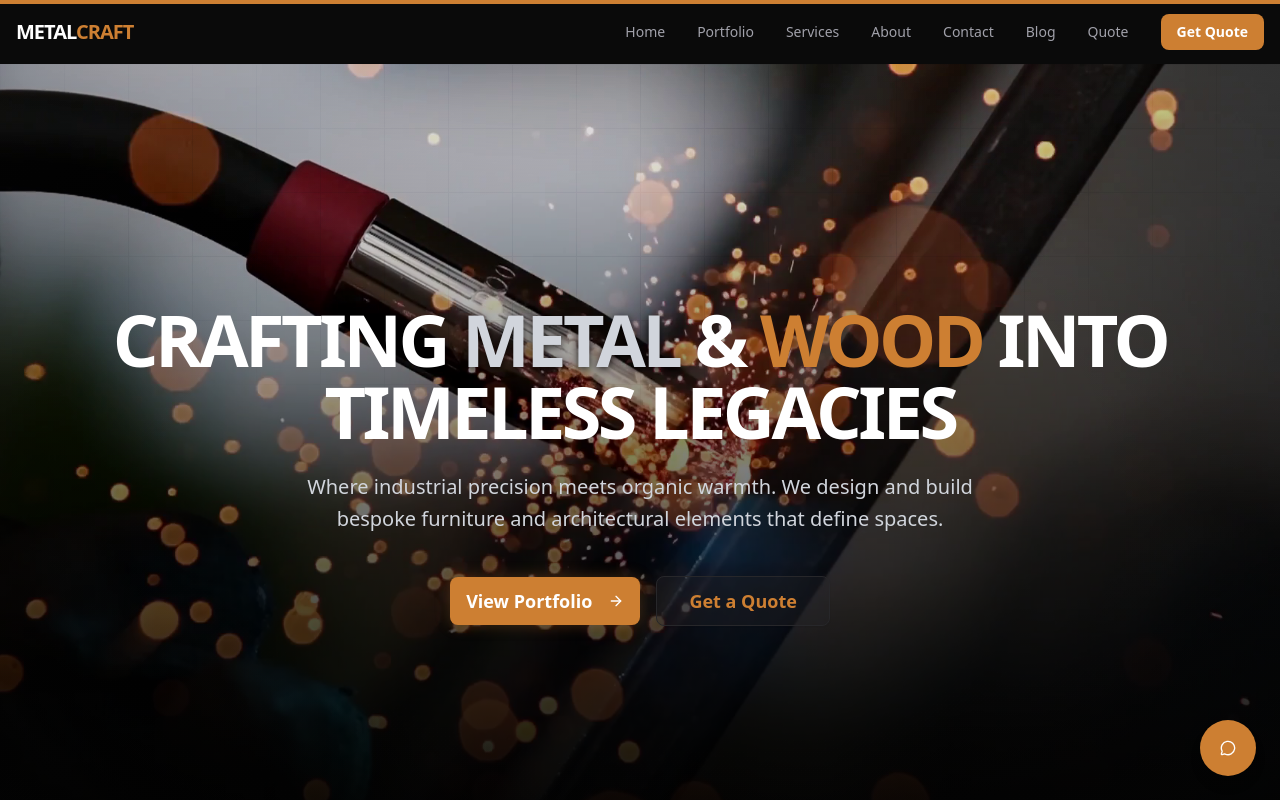
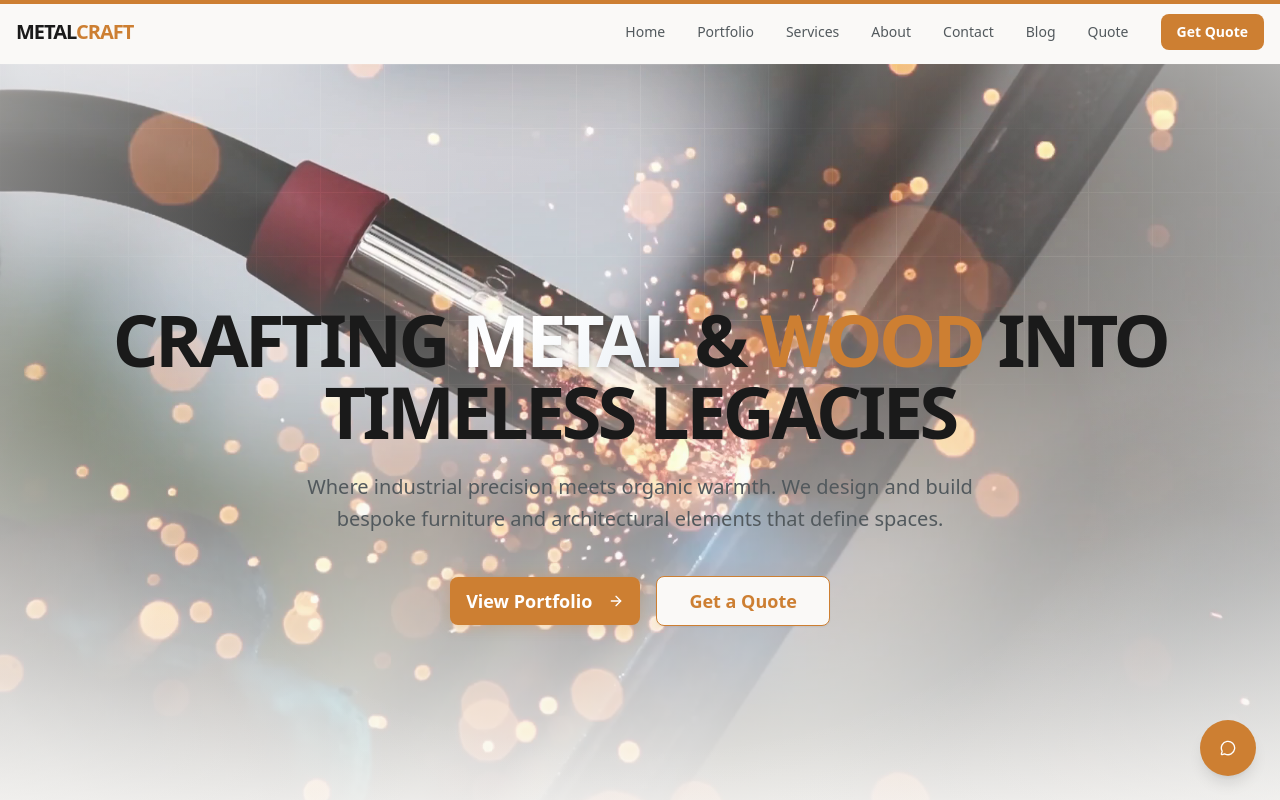
Before and after one commit to bokk3/metal-woodworking-site, a Next.js app: page / in a window 1280 px wide. Shown: the top 800 px of the page. Built offline with nearby package versions, Linux system fonts and the light colour scheme.

Commit message:
Fix darkmode.

```diff
--- a/app/globals.css
+++ b/app/globals.css
@@ -26,8 +26,6 @@ html {
   --color-bronze-dark: #b87333;
   --color-steel: #71797e;
   --color-steel-dark: #52595d;
-  --color-darkBg: #0a0a0a;
-  --color-darkBg-lighter: #1a1a1a;
   --color-accent: #ffa500;
 
   --color-sidebar-ring: var(--sidebar-ring);
@@ -67,7 +65,47 @@ html {
 
 :root {
   --radius: 0.625rem;
-  /* Default to Dark Mode colors */
+}
+
+/* Light Mode (default) */
+:root,
+.light {
+  --background: #faf9f7;
+  --foreground: #1a1a1a;
+  --card: #ffffff;
+  --card-foreground: #1a1a1a;
+  --popover: #ffffff;
+  --popover-foreground: #1a1a1a;
+  --primary: #ffa500;
+  --primary-foreground: #ffffff;
+  --secondary: #e8e6e3;
+  --secondary-foreground: #1a1a1a;
+  --muted: #f0ede8;
+  --muted-foreground: #52595d;
+  --accent: #cd7f32;
+  --accent-foreground: #ffffff;
+  --destructive: #dc2626;
+  --destructive-foreground: #ffffff;
+  --border: #d4d1cc;
+  --input: #e8e6e3;
+  --ring: #ffa500;
+  --chart-1: #cd7f32;
+  --chart-2: #71797e;
+  --chart-3: #ffa500;
+  --chart-4: #b87333;
+  --chart-5: #52595d;
+  --sidebar: #faf9f7;
+  --sidebar-foreground: #1a1a1a;
+  --sidebar-primary: #ffa500;
+  --sidebar-primary-foreground: #ffffff;
+  --sidebar-accent: #f0ede8;
+  --sidebar-accent-foreground: #1a1a1a;
+  --sidebar-border: #d4d1cc;
+  --sidebar-ring: #ffa500;
+}
+
+/* Dark Mode */
+.dark {
   --background: #0a0a0a;
   --foreground: #ffffff;
   --card: #1a1a1a;
@@ -100,45 +138,6 @@ html {
   --sidebar-accent-foreground: #ffffff;
   --sidebar-border: #27272a;
   --sidebar-ring: #ffa500;
-}
-
-/* Explicit Dark Mode Overrides (same as root for now since we want default dark) */
-.dark {
-  :root {
-    --background: 20 14.3% 4.1%;
-    --foreground: 60 9.1% 97.8%;
-    --card: 24 9.8% 10%;
-    --card-foreground: 60 9.1% 97.8%;
-    --popover: 20 14.3% 4.1%;
-    --popover-foreground: 60 9.1% 97.8%;
-    --primary: 47.9 95.8% 53.1%;
-    --primary-foreground: 26 83.3% 14.1%;
-    --secondary: 12 6.5% 15.1%;
-    --secondary-foreground: 60 9.1% 97.8%;
-    --muted: 12 6.5% 15.1%;
-    --muted-foreground: 24 5.4% 63.9%;
-    --accent: 12 6.5% 15.1%;
-    --accent-foreground: 60 9.1% 97.8%;
-    --destructive: 0 62.8% 30.6%;
-    --destructive-foreground: 60 9.1% 97.8%;
-    --border: 12 6.5% 15.1%;
-    --input: 12 6.5% 15.1%;
-    --ring: 35.5 91.7% 32.9%;
-    --chart-1: 220 70% 50%;
-    --chart-2: 160 60% 45%;
-    --chart-3: 30 80% 55%;
-    --chart-4: 280 65% 60%;
-    --chart-5: 340 75% 55%;
-    --radius: 0.5rem;
-    --sidebar-background: 240 5.9% 10%;
-    --sidebar-foreground: 240 4.8% 95.9%;
-    --sidebar-primary: 224.3 76.3% 48%;
-    --sidebar-primary-foreground: 0 0% 100%;
-    --sidebar-accent: 240 3.7% 15.9%;
-    --sidebar-accent-foreground: 240 4.8% 95.9%;
-    --sidebar-border: 240 3.7% 15.9%;
-    --sidebar-ring: 217.2 91.2% 59.8%;
-  }
 }
 
 @theme {
@@ -196,7 +195,7 @@ html {
 }
 
 ::-webkit-scrollbar-track {
-  @apply bg-darkBg;
+  @apply bg-muted;
 }
 
 ::-webkit-scrollbar-thumb {
@@ -206,3 +205,13 @@ html {
 ::-webkit-scrollbar-thumb:hover {
   @apply bg-accent;
 }
+
+/* Metallic Shimmer Animation */
+@keyframes shimmer {
+  0% {
+    background-position: -200% 0;
+  }
+  100% {
+    background-position: 200% 0;
+  }
+}
--- a/app/layout.tsx
+++ b/app/layout.tsx
@@ -6,6 +6,7 @@ import { Footer } from "@/components/sections/Footer";
 import { ScrollProgress } from "@/components/ui/ScrollProgress";
 import { CustomCursor } from "@/components/ui/CustomCursor";
 import { ContactWidget } from "@/components/ui/ContactWidget";
+import { ThemeProvider } from "@/components/providers/ThemeProvider";
 
 const inter = Inter({
   variable: "--font-inter",
@@ -59,16 +60,38 @@ export default function RootLayout({
   children: React.ReactNode;
 }>) {
   return (
-    <html lang="en" className="dark">
+    <html lang="en" suppressHydrationWarning>
       <body
         className={`${inter.variable} ${oswald.variable} antialiased bg-background text-foreground flex flex-col min-h-screen`}
       >
+        <script
+          dangerouslySetInnerHTML={{
+            __html: `
+              (function() {
+                try {
+                  const storageKey = 'metalcraft-theme';
+                  const defaultTheme = 'system';
+                  const stored = localStorage.getItem(storageKey) || defaultTheme;
+                  let theme;
+                  if (stored === 'system') {
+                    theme = window.matchMedia('(prefers-color-scheme: dark)').matches ? 'dark' : 'light';
+                  } else {
+                    theme = stored;
+                  }
+                  document.documentElement.classList.add(theme);
+                } catch (e) {}
+              })();
+            `,
+          }}
+        />
+        <ThemeProvider defaultTheme="system" storageKey="metalcraft-theme">
           <ScrollProgress />
           <CustomCursor />
           <ContactWidget />
           <Navbar />
           <main className="grow">{children}</main>
           <Footer />
+        </ThemeProvider>
       </body>
     </html>
   );
--- /dev/null
+++ b/components/providers/ThemeProvider.tsx
@@ -0,0 +1,118 @@
+"use client";
+
+import { createContext, useContext, useEffect, useState } from "react";
+
+type Theme = "dark" | "light" | "system";
+
+interface ThemeProviderProps {
+  children: React.ReactNode;
+  defaultTheme?: Theme;
+  storageKey?: string;
+}
+
+interface ThemeProviderState {
+  theme: Theme;
+  setTheme: (theme: Theme) => void;
+  resolvedTheme: "dark" | "light";
+}
+
+const ThemeProviderContext = createContext<ThemeProviderState | undefined>(
+  undefined
+);
+
+export function ThemeProvider({
+  children,
+  defaultTheme = "system",
+  storageKey = "metalcraft-theme",
+  ...props
+}: ThemeProviderProps) {
+  const [theme, setThemeState] = useState<Theme>(defaultTheme);
+  const [resolvedTheme, setResolvedTheme] = useState<"dark" | "light">("dark");
+  const [mounted, setMounted] = useState(false);
+
+  useEffect(() => {
+    setMounted(true);
+
+    // Get theme from localStorage or use default
+    const stored = localStorage.getItem(storageKey) as Theme | null;
+    const initialTheme = stored || defaultTheme;
+
+    setThemeState(initialTheme);
+
+    // Apply theme (script in head already set it, but we ensure it's correct)
+    const root = window.document.documentElement;
+    root.classList.remove("light", "dark");
+
+    let resolved: "dark" | "light";
+    if (initialTheme === "system") {
+      resolved = window.matchMedia("(prefers-color-scheme: dark)").matches
+        ? "dark"
+        : "light";
+    } else {
+      resolved = initialTheme;
+    }
+
+    root.classList.add(resolved);
+    setResolvedTheme(resolved);
+  }, [defaultTheme, storageKey]); // Run on mount and if defaults change
+
+  useEffect(() => {
+    if (!mounted) return;
+
+    const root = window.document.documentElement;
+    root.classList.remove("light", "dark");
+
+    let resolved: "dark" | "light";
+    if (theme === "system") {
+      resolved = window.matchMedia("(prefers-color-scheme: dark)").matches
+        ? "dark"
+        : "light";
+    } else {
+      resolved = theme;
+    }
+
+    root.classList.add(resolved);
+    setResolvedTheme(resolved);
+    localStorage.setItem(storageKey, theme);
+
+    // Listen for system theme changes when using system preference
+    if (theme === "system") {
+      const mediaQuery = window.matchMedia("(prefers-color-scheme: dark)");
+      const handleChange = (e: MediaQueryListEvent) => {
+        const root = window.document.documentElement;
+        root.classList.remove("light", "dark");
+        const systemTheme = e.matches ? "dark" : "light";
+        root.classList.add(systemTheme);
+        setResolvedTheme(systemTheme);
+      };
+
+      mediaQuery.addEventListener("change", handleChange);
+      return () => mediaQuery.removeEventListener("change", handleChange);
+    }
+  }, [theme, storageKey, mounted]);
+
+  const setTheme = (newTheme: Theme) => {
+    setThemeState(newTheme);
+  };
+
+  const value = {
+    theme,
+    setTheme,
+    resolvedTheme,
+  };
+
+  return (
+    <ThemeProviderContext.Provider {...props} value={value}>
+      {children}
+    </ThemeProviderContext.Provider>
+  );
+}
+
+export const useTheme = () => {
+  const context = useContext(ThemeProviderContext);
+
+  if (context === undefined)
+    throw new Error("useTheme must be used within a ThemeProvider");
+
+  return context;
+};
--- a/components/sections/About.tsx
+++ b/components/sections/About.tsx
@@ -23,7 +23,7 @@ export function About() {
             viewport={{ once: true }}
             className="relative"
           >
-            <div className="relative aspect-[4/3] rounded-lg overflow-hidden">
+            <div className="relative aspect-[4/3] rounded-lg overflow-hidden shadow-lg dark:shadow-none">
               <Image
                 src="/images/hero/background.png"
                 alt="MetalCraft Workshop"
@@ -31,10 +31,10 @@ export function About() {
                 sizes="(max-width: 768px) 100vw, 50vw"
                 className="object-cover"
               />
-              <div className="absolute inset-0 bg-black/20" />
+              <div className="absolute inset-0 bg-black/20 dark:bg-black/20" />
             </div>
             {/* Decorative Element */}
-            <div className="absolute -bottom-6 -right-6 w-2/3 aspect-[4/3] rounded-lg overflow-hidden border-4 border-background shadow-xl hidden md:block">
+            <div className="absolute -bottom-6 -right-6 w-2/3 aspect-[4/3] rounded-lg overflow-hidden border-4 border-background shadow-2xl dark:shadow-xl hidden md:block">
               <Image
                 src="/images/portfolio/metal-table.png"
                 alt="Detail work"
--- a/components/sections/Footer.tsx
+++ b/components/sections/Footer.tsx
@@ -46,7 +46,7 @@ export function Footer() {
   };
 
   return (
-    <footer className="bg-black border-t border-border/40 text-muted-foreground">
+    <footer className="bg-muted border-t border-border/40 text-muted-foreground">
       <div className="container mx-auto px-4 py-12">
         <div className="grid grid-cols-1 md:grid-cols-4 gap-8">
           {/* Column 1: About */}
--- a/components/sections/Hero.tsx
+++ b/components/sections/Hero.tsx
@@ -9,7 +9,7 @@ import { cn } from "@/lib/utils";
 
 export function Hero() {
   return (
-    <section className="relative min-h-screen flex items-center justify-center overflow-hidden bg-darkBg">
+    <section className="relative min-h-screen flex items-center justify-center overflow-hidden bg-background">
       {/* Background Effects */}
       <div className="absolute inset-0">
         {/* Hero image */}
@@ -19,8 +19,8 @@ export function Hero() {
           className="absolute inset-0 w-full h-full object-cover"
         />
 
-        {/* Gradient overlay - transparent top to black bottom */}
-        <div className="absolute inset-0 bg-gradient-to-b from-transparent to-black pointer-events-none" />
+        {/* Gradient overlay - transparent top to background bottom */}
+        <div className="absolute inset-0 bg-gradient-to-b from-transparent to-background pointer-events-none" />
 
         {/* Video - commented out for now */}
         {/* <ParallaxSection offset={30} className="absolute inset-0 z-[1]">
@@ -37,14 +37,11 @@ export function Hero() {
         </ParallaxSection> */}
 
         {/* Subtle Grid Pattern */}
-        <div className="absolute inset-0 bg-size-[4rem_4rem] bg-[linear-gradient(to_right,#27272a_1px,transparent_1px),linear-gradient(to_bottom,#27272a_1px,transparent_1px)] mask-[radial-gradient(ellipse_60%_50%_at_50%_0%,#000_70%,transparent_100%)] opacity-10 mix-blend-overlay pointer-events-none" />
+        <div className="absolute inset-0 bg-size-[4rem_4rem] dark:bg-[linear-gradient(to_right,#27272a_1px,transparent_1px),linear-gradient(to_bottom,#27272a_1px,transparent_1px)] bg-[linear-gradient(to_right,#d4d1cc_1px,transparent_1px),linear-gradient(to_bottom,#d4d1cc_1px,transparent_1px)] mask-[radial-gradient(ellipse_60%_50%_at_50%_0%,#000_70%,transparent_100%)] dark:opacity-10 opacity-15 mix-blend-overlay pointer-events-none" />
 
         {/* Radial Gradient for depth - lighter overlay, only at edges */}
         <div
-          className="absolute inset-0 pointer-events-none"
-          style={{
-            background: 'radial-gradient(ellipse at center, transparent 0%, transparent 50%, rgba(10, 10, 10, 0.3) 100%)'
-          }}
+          className="absolute inset-0 pointer-events-none dark:[background:radial-gradient(ellipse_at_center,transparent_0%,transparent_50%,rgba(10,10,10,0.3)_100%)] [background:radial-gradient(ellipse_at_center,transparent_0%,transparent_50%,rgba(250,249,247,0.6)_100%)]"
         />
       </div>
 
@@ -54,9 +51,22 @@ export function Hero() {
           animate={{ opacity: 1, y: 0 }}
           transition={{ duration: 0.8, ease: "easeOut", delay: 0.2 }}
         >
-          <h1 className={cn(typography.h1, "text-white mb-6")}>
-            Crafting <span className="text-gray-300 drop-shadow-[0_2px_4px_rgba(0,0,0,0.8)]">Metal</span> &{" "}
-            <span className="text-bronze">Wood</span> into{" "}
+          <h1 className={cn(typography.h1, "text-foreground mb-6")}>
+            Crafting{" "}
+            <span
+              className="inline-block bg-clip-text text-transparent drop-shadow-[0_2px_4px_rgba(0,0,0,0.3)] dark:drop-shadow-[0_2px_4px_rgba(0,0,0,0.8)]"
+              style={{
+                backgroundImage: 'linear-gradient(135deg, #cbd5e1 0%, #f1f5f9 25%, #ffffff 50%, #f1f5f9 75%, #cbd5e1 100%)',
+                backgroundSize: '200% 100%',
+                animation: 'shimmer 3s ease-in-out infinite',
+                WebkitBackgroundClip: 'text',
+                WebkitTextFillColor: 'transparent',
+                filter: 'drop-shadow(0 2px 4px rgba(0,0,0,0.3))',
+              }}
+            >
+              Metal
+            </span>{" "}
+            & <span className="text-bronze">Wood</span> into{" "}
             <br className="hidden md:block" />
             Timeless Legacies
           </h1>
@@ -70,7 +80,7 @@ export function Hero() {
           <p
             className={cn(
               typography.bodyLarge,
-              "text-gray-300 mb-10 max-w-2xl mx-auto"
+              "text-muted-foreground mb-10 max-w-2xl mx-auto"
             )}
           >
             Where industrial precision meets organic warmth. We design and build
--- a/components/sections/Portfolio/PortfolioCard.tsx
+++ b/components/sections/Portfolio/PortfolioCard.tsx
@@ -20,7 +20,7 @@ export function PortfolioCard({ item, onClick }: PortfolioCardProps) {
         animate={{ opacity: 1, scale: 1 }}
         exit={{ opacity: 0, scale: 0.9 }}
         transition={{ duration: 0.3 }}
-        className="group relative aspect-square overflow-hidden rounded-lg cursor-pointer bg-card h-full"
+        className="group relative aspect-square overflow-hidden rounded-lg cursor-pointer bg-card h-full shadow-md dark:shadow-none hover:shadow-xl dark:hover:shadow-none transition-shadow duration-300"
         onClick={() => onClick(item)}
       >
         <Image
--- a/components/sections/Services/ServiceCard.tsx
+++ b/components/sections/Services/ServiceCard.tsx
@@ -17,7 +17,7 @@ export function ServiceCard({ service, index }: ServiceCardProps) {
       whileInView={{ opacity: 1, y: 0 }}
       transition={{ duration: 0.5, delay: index * 0.1 }}
       viewport={{ once: true }}
-      className="group p-8 rounded-lg bg-card border border-border/50 hover:border-bronze/50 transition-all duration-300 hover:shadow-[0_0_20px_rgba(205,127,50,0.1)] hover:-translate-y-1"
+      className="group p-8 rounded-lg bg-card border border-border/50 hover:border-bronze/50 transition-all duration-300 hover:shadow-[0_0_20px_rgba(205,127,50,0.1)] dark:hover:shadow-[0_0_20px_rgba(205,127,50,0.1)] hover:shadow-lg dark:hover:shadow-[0_0_20px_rgba(205,127,50,0.1)] shadow-sm hover:-translate-y-1"
     >
       <div className="mb-6 inline-block p-3 rounded-full bg-bronze/10 text-bronze group-hover:bg-bronze group-hover:text-white transition-colors duration-300">
         <Icon className="h-8 w-8" />
--- a/components/sections/Stats.tsx
+++ b/components/sections/Stats.tsx
@@ -54,7 +54,7 @@ function Counter({ value, suffix }: { value: number; suffix: string }) {
 
 export function Stats() {
   return (
-    <section className="py-20 bg-darkBg border-y border-border/20">
+    <section className="py-20 bg-muted dark:bg-muted border-y border-border/20 bg-gradient-to-b from-background via-muted/50 to-background">
       <div className="container mx-auto px-4">
         <div className="grid grid-cols-2 md:grid-cols-4 gap-8 md:gap-12">
           {stats.map((stat, index) => (
@@ -74,7 +74,7 @@ export function Stats() {
               <div className="mb-2">
                 <Counter value={stat.value} suffix={stat.suffix} />
               </div>
-              <p className={cn(typography.label, "text-gray-400")}>
+              <p className={cn(typography.label, "text-muted-foreground")}>
                 {stat.label}
               </p>
             </motion.div>
```
Also changed, not shown: components/sections/Process.tsx (+7 -7 lines). Lines whose indentation alone changed are shown as unchanged.
